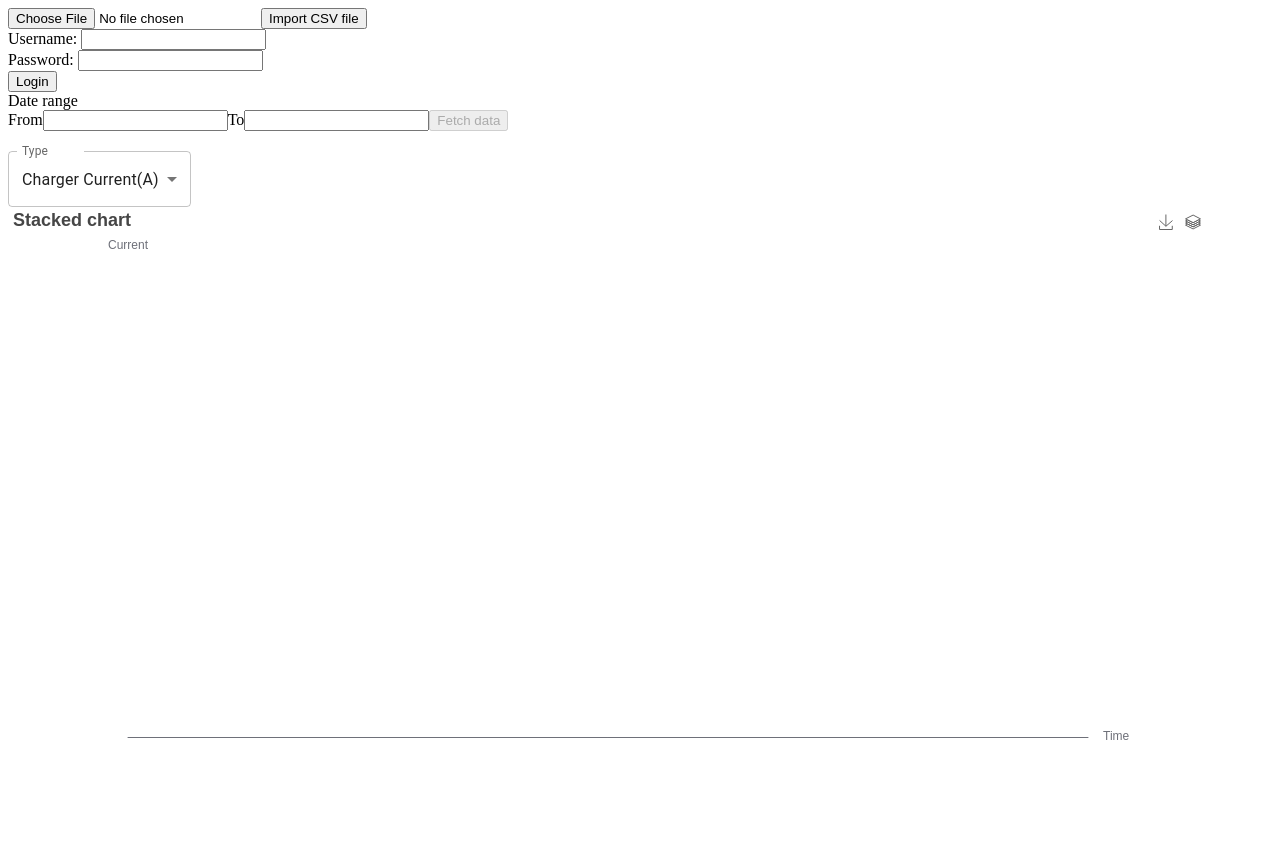
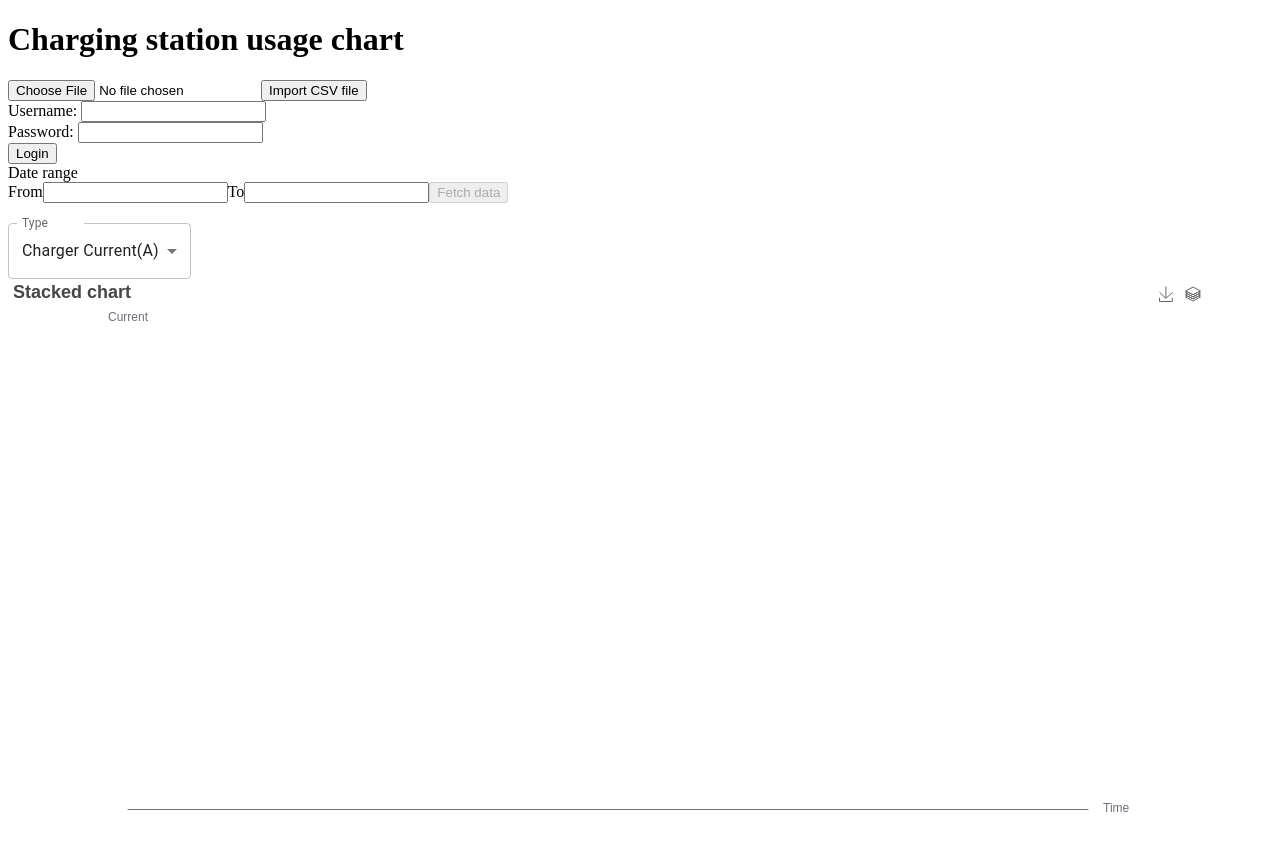
Before and after one commit to tcmak217/charging-station-chart, a React (Create React App) app: page / in a window 1280 px wide. Shown: the top 850 px of the page. Before the commit the page ends 815 px from the top, so only its background shows below. Built offline with nearby package versions, Linux system fonts and the light colour scheme.

Commit message:
Add site title

```diff
--- a/src/App.js
+++ b/src/App.js
@@ -29,6 +29,7 @@ function App() {
 
   return (
     <>
+      <h1>Charging station usage chart</h1>
       <CsvUpload
         csvJson={csvJson}
         handleSetCsvJson={handleSetCsvJson}
```
